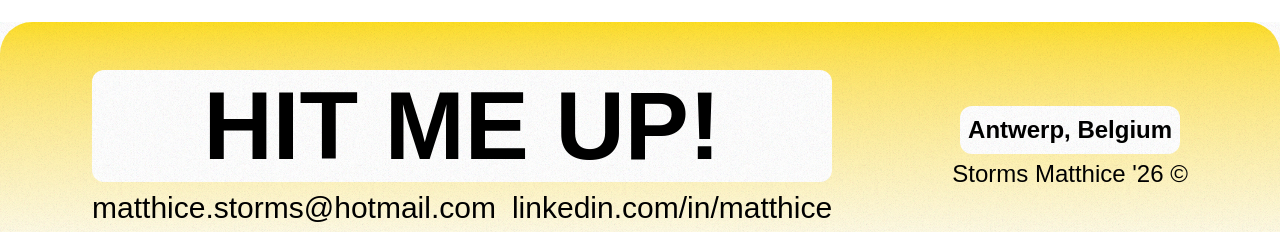
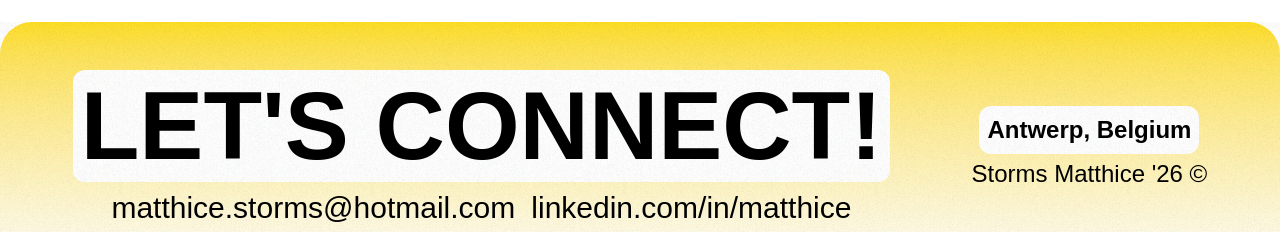
Before and after one commit to Matthicus/portfolio, a React (Vite) app: page / in a window 1280 px wide. Shown: the part 1810-2042 px from the top of the page. Built offline with nearby package versions, Linux system fonts and the light colour scheme; a web font is replaced by a local one.

Commit message:
text trouble

```diff
--- a/src/components/Footer.jsx
+++ b/src/components/Footer.jsx
@@ -23,7 +23,7 @@ const Footer = () => {
     >
       <div className="flex flex-wrap justify-around gap-8 items-center">
         <section className="flex flex-col gap-2">
-          <h1 className="text-6xl md:text-7xl lg:text-8xl text-center footer-title bg-white p-2 rounded-xl">
+          <h1 className="text-4xl sm:text-6xl md:text-7xl lg:text-8xl text-center footer-title bg-white p-2 rounded-xl">
             {t[lang].contact}
           </h1>
           <div className="flex flex-wrap gap-1 sm:gap-4 justify-center">
--- a/src/translations.js
+++ b/src/translations.js
@@ -14,7 +14,7 @@ export const t = {
     intro7:
       "and love to build in React. I also dibble dabble in video editing now and again. If you liked this poorly written introduction, don't hesitate to contact me so we can make something great together!",
     locatie: "Antwerp, Belgium",
-    contact: "HIT ME UP!",
+    contact: "LET'S CONNECT!",
   },
   nl: {
     about: "Over mij",
```
